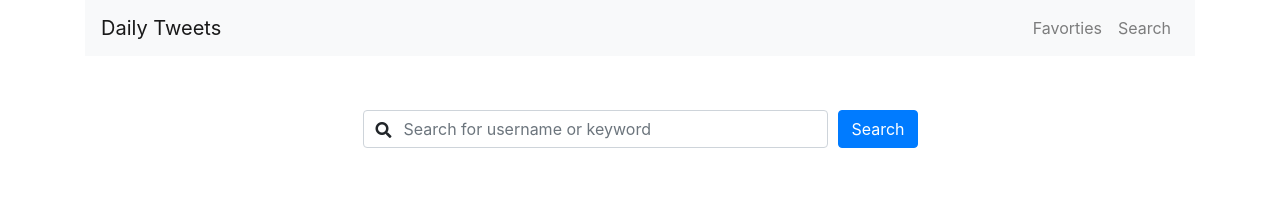
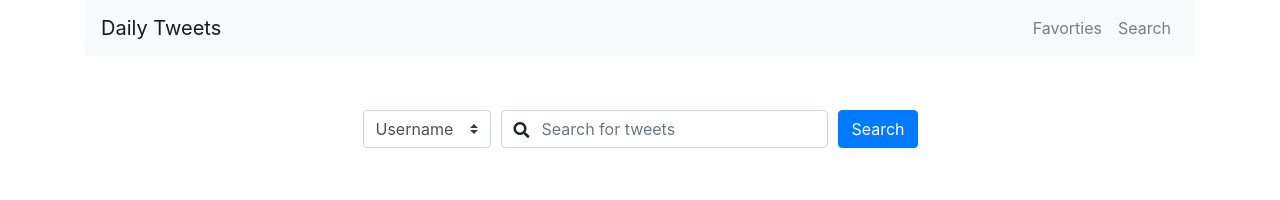
Before and after one commit to bcherrera14/twitter-app, a React (Create React App) app: page /tweet/search in a window 1280 px wide. Shown: the top 200 px of the page. Built offline with nearby package versions, Linux system fonts and the light colour scheme.

Commit message:
search by username or keyword

```diff
--- a/src/Components/tweets/TweetSearch.js
+++ b/src/Components/tweets/TweetSearch.js
@@ -19,11 +19,21 @@ class TweetSearch extends React.Component {
 	onFormSubmit(e) {
 		e.preventDefault();
 		const searchTerm = e.target.searchTerm.value;
-		const response = tweetData.filter((tweet) => tweet.firstName.toLowerCase() === searchTerm.toLowerCase());
+		const searchCategory = e.target.inlineFormCustomSelect.value;
+		let response = [];
+		if (searchCategory === 'username') {
+			response = tweetData.filter((tweet) => tweet.firstName.toLowerCase() === searchTerm.toLowerCase());
+		} else if (searchCategory === 'keyword') {
+			tweetData.forEach((tweet) => {
+				if (tweet.textContent.toLowerCase().includes(searchTerm.toLowerCase())) {
+					response.push(tweet);
+				}
+			});
+		}
 		this.setState({
 			tweetData: response
 		});
-		console.log(searchTerm);
+		console.log(e.target.inlineFormCustomSelect.value);
 		// console.log(response);
 	}
 
@@ -33,6 +43,15 @@ class TweetSearch extends React.Component {
 			<div className="d-flex justify-content-center flex-column align-items-center">
 				<Form onSubmit={this.onFormSubmit}>
 					<Form.Row className="align-items-center">
+						<Col xs="auto" className="my-1">
+							<Form.Label className="mr-sm-2" htmlFor="inlineFormCustomSelect" srOnly>
+								Preference
+							</Form.Label>
+							<Form.Control as="select" className="mr-sm-2" id="inlineFormCustomSelect" custom>
+								<option value="username">Username</option>
+								<option value="keyword">Keyword</option>
+							</Form.Control>
+						</Col>
 						<Col className="my-1">
 							<Form.Label htmlFor="inlineFormInputName" srOnly>
 								Search
@@ -41,7 +60,8 @@ class TweetSearch extends React.Component {
 								<Form.Control
 									id="search-input"
 									name="searchTerm"
-									placeholder="Search for username or keyword"
+									autoComplete="off"
+									placeholder="Search for tweets"
 								/>
 								<span>
 									<i className="fas fa-search" />
```
